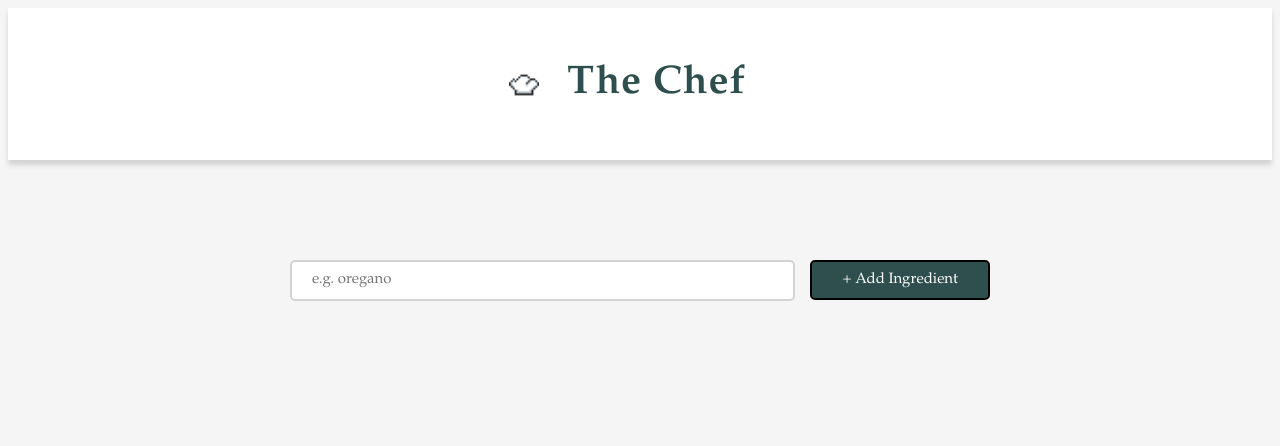
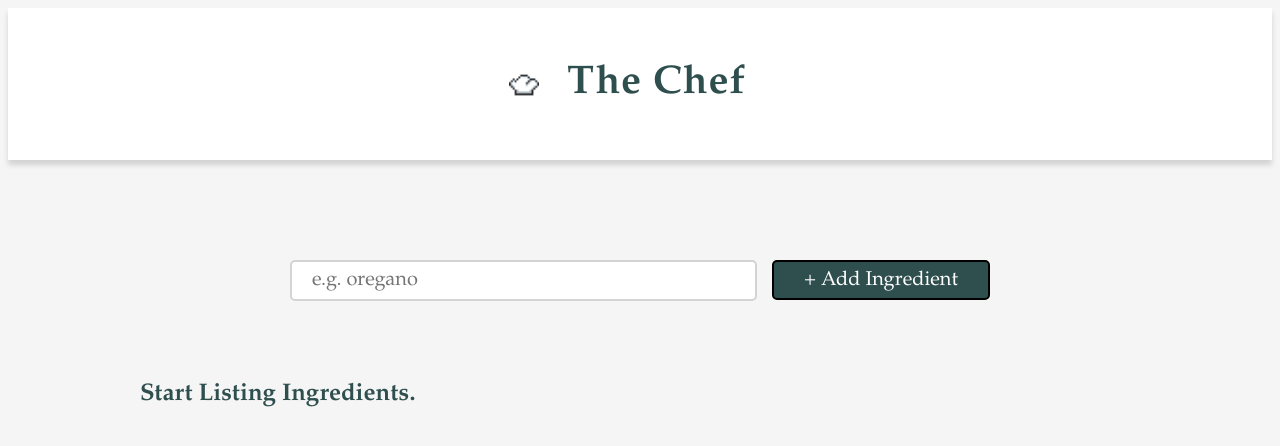
Before and after one commit to JoannaGeorg/ReactPractice, a React (Vite) app in the folder chef-claude-project/: page / in a window 1280 px wide. Shown: the top 446 px of the page. Built offline with nearby package versions, Linux system fonts and the light colour scheme.

Commit message:
Styled the ingredients list.

```diff
--- a/chef-claude-project/src/App.css
+++ b/chef-claude-project/src/App.css
@@ -47,7 +47,7 @@ body {
 .ingredient-input {
   height: 35px;
   font-family: Garamond;
-  font-size: 15px;
+  font-size: 20px;
   border-radius: 5px;
   border-style: solid;
   border-color: lightgrey;
@@ -63,7 +63,7 @@ body {
   height: 40px;
   color: white;
   font-family: Garamond;
-  font-size: 15px;
+  font-size: 20px;
   background-color: darkslategrey;
   padding-right: 30px;
   padding-left: 30px;
@@ -73,3 +73,24 @@ body {
   margin-right: auto;
   cursor: pointer;
 }
+
+.ingredient-list-container {
+
+  display: flex;
+  flex-direction: column;
+  max-width: 1000px;
+  margin-left: auto;
+  margin-right: auto;
+  margin-top: 60px;
+}
+
+.ingredients-title {
+  color: darkslategray;
+}
+
+.ingredient-list {
+  font-size: 20px;
+  margin-bottom: 5px;
+  margin-top: 5px;
+  margin-left: 50px;
+}
--- a/chef-claude-project/src/components/print_ingredients.jsx
+++ b/chef-claude-project/src/components/print_ingredients.jsx
@@ -1,13 +1,16 @@
 
 export default function PrintIngredientsList({ingredients}) {
   return (
-    ingredients.map((ingredient) => {
-    return (
-      <PrintIngredients
-        name={ingredient.name}
-        key={ingredient.id}
-      />)
-  })
+    <div className="ingredient-list-container">
+      {(ingredients.length != 0) ? <h2 className="ingredients-title">Ingredients on Hand:</h2>: <h2 className="ingredients-title">Start Listing Ingredients.</h2>}
+      {ingredients.map((ingredient) => {
+      return (
+        <PrintIngredients
+          name={ingredient.name}
+          key={ingredient.id}
+        />)
+      })}
+    </div>
   )
 }
 
```
